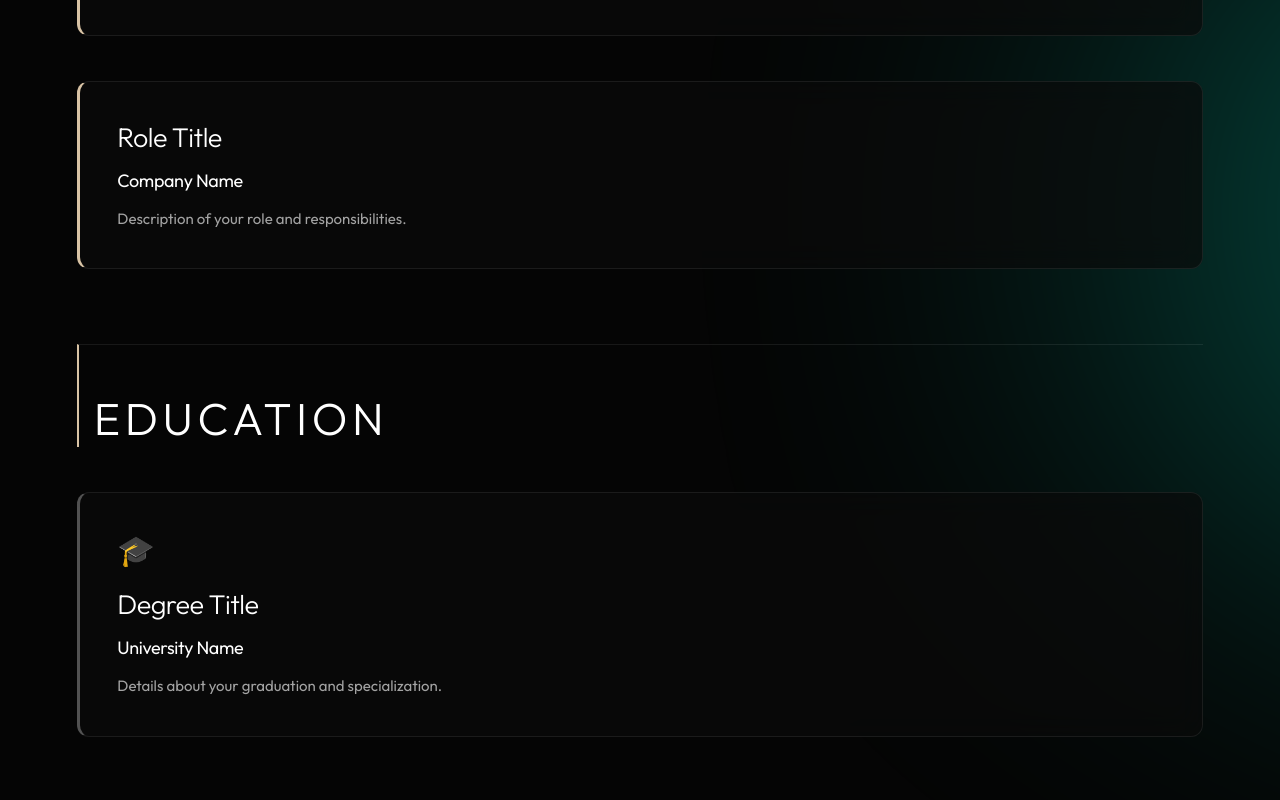
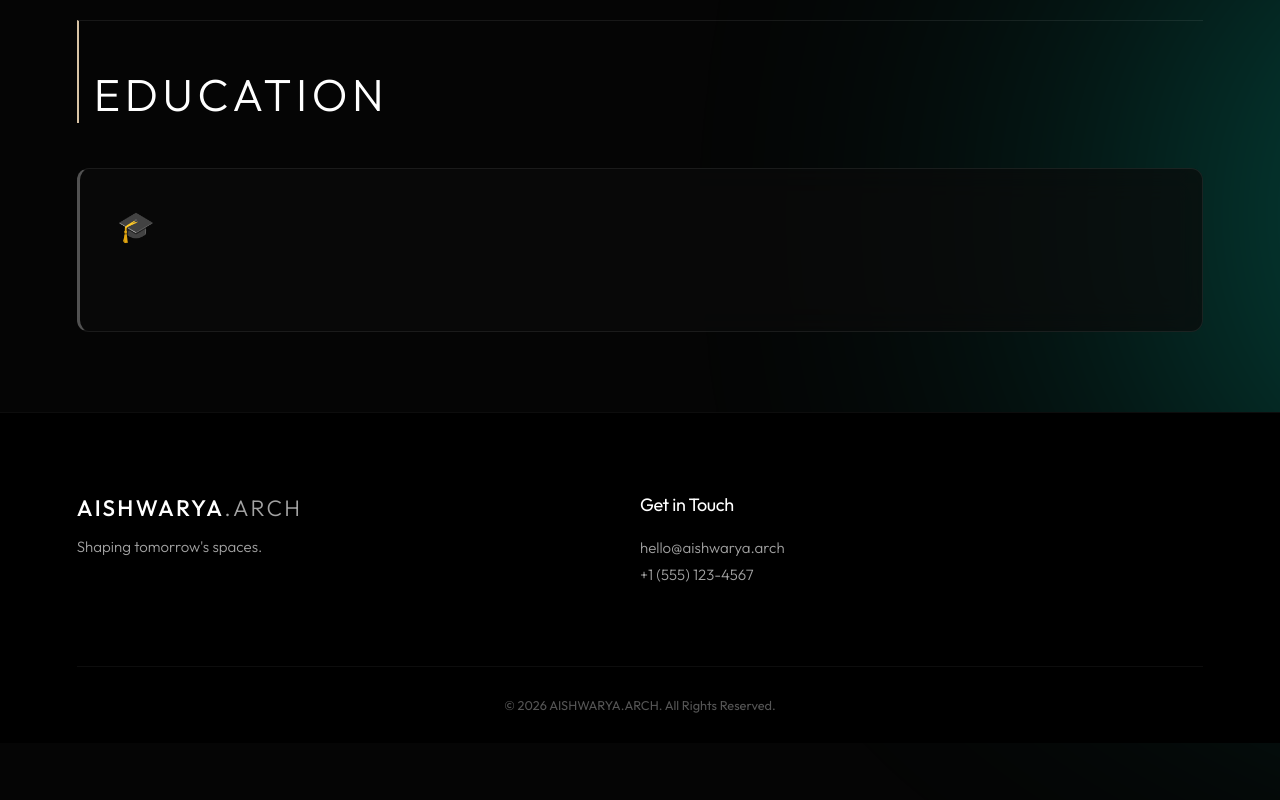
Before and after one commit to pavanpavan1138h-cpu/aishwarya_portfolio, a React (Vite) app: page /experience in a window 1280 px wide. Shown: the part 820-1620 px from the top of the page. After the commit the page ends 1563 px from the top, so only its background shows below. Built offline with nearby package versions, Linux system fonts and the light colour scheme.

Commit message:
fix: remove placeholder text from experience and education

```diff
--- a/src/pages/Experience.jsx
+++ b/src/pages/Experience.jsx
@@ -41,10 +41,10 @@ const Experience = () => {
               transition={{ duration: 0.7, delay: index * 0.15 }}
             >
               <div style={{ display: 'flex', justifyContent: 'space-between', alignItems: 'center' }}>
-                <h3 className="experience-role">{item.role || 'Role Title'}</h3>
+                <h3 className="experience-role">{item.role}</h3>
               </div>
-              <h4 className="experience-company">{item.company || 'Company Name'}</h4>
-              <p className="experience-desc">{item.desc || 'Description of your role and responsibilities.'}</p>
+              <h4 className="experience-company">{item.company}</h4>
+              <p className="experience-desc">{item.desc}</p>
             </motion.div>
           ))}
         </div>
@@ -71,10 +71,10 @@ const Experience = () => {
             >
               <div className="education-icon">🎓</div>
               <div style={{ display: 'flex', justifyContent: 'space-between', alignItems: 'center' }}>
-                <h3 className="experience-role">{item.degree || 'Degree Title'}</h3>
+                <h3 className="experience-role">{item.degree}</h3>
               </div>
-              <h4 className="experience-company">{item.university || 'University Name'}</h4>
-              <p className="experience-desc">{item.desc || 'Details about your graduation and specialization.'}</p>
+              <h4 className="experience-company">{item.university}</h4>
+              <p className="experience-desc">{item.desc}</p>
             </motion.div>
           ))}
         </div>
```
